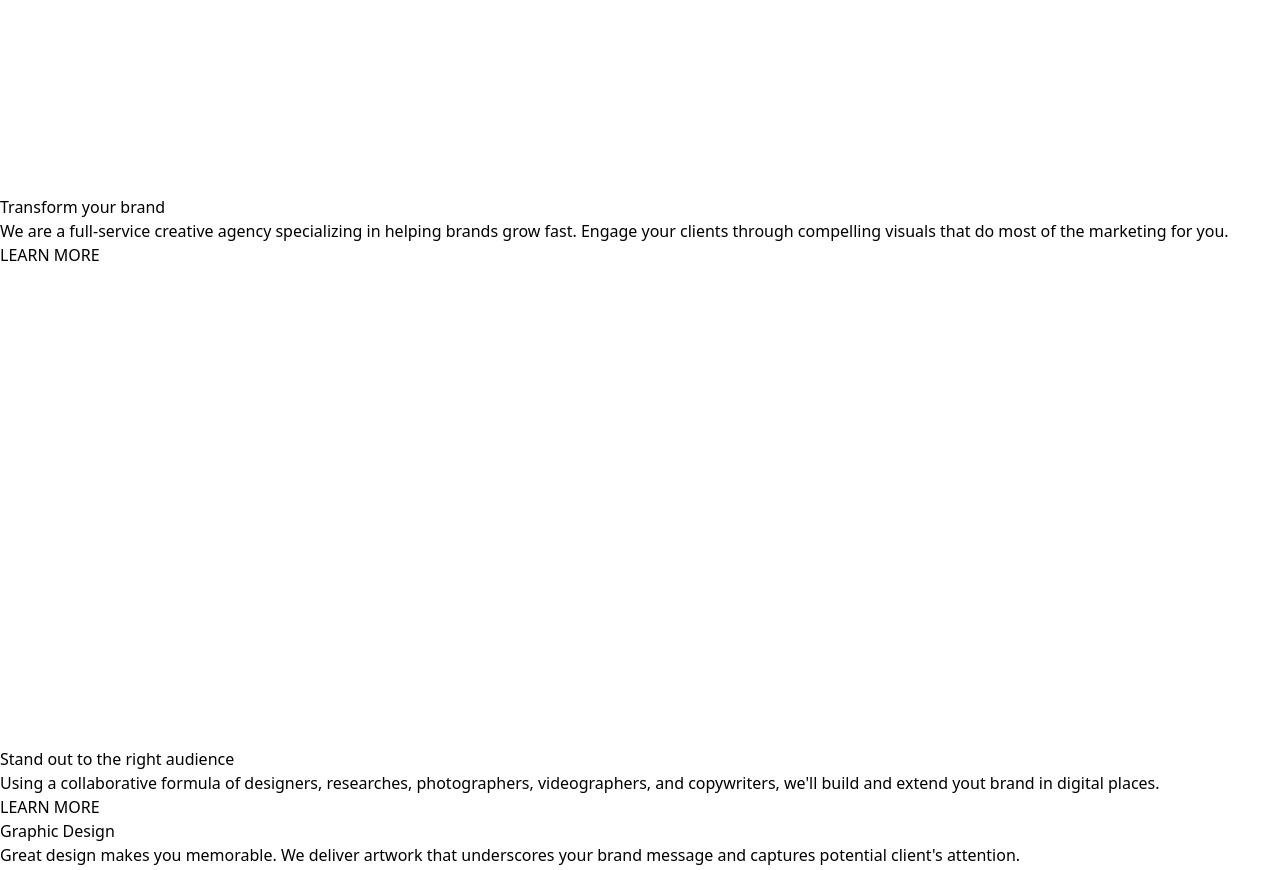
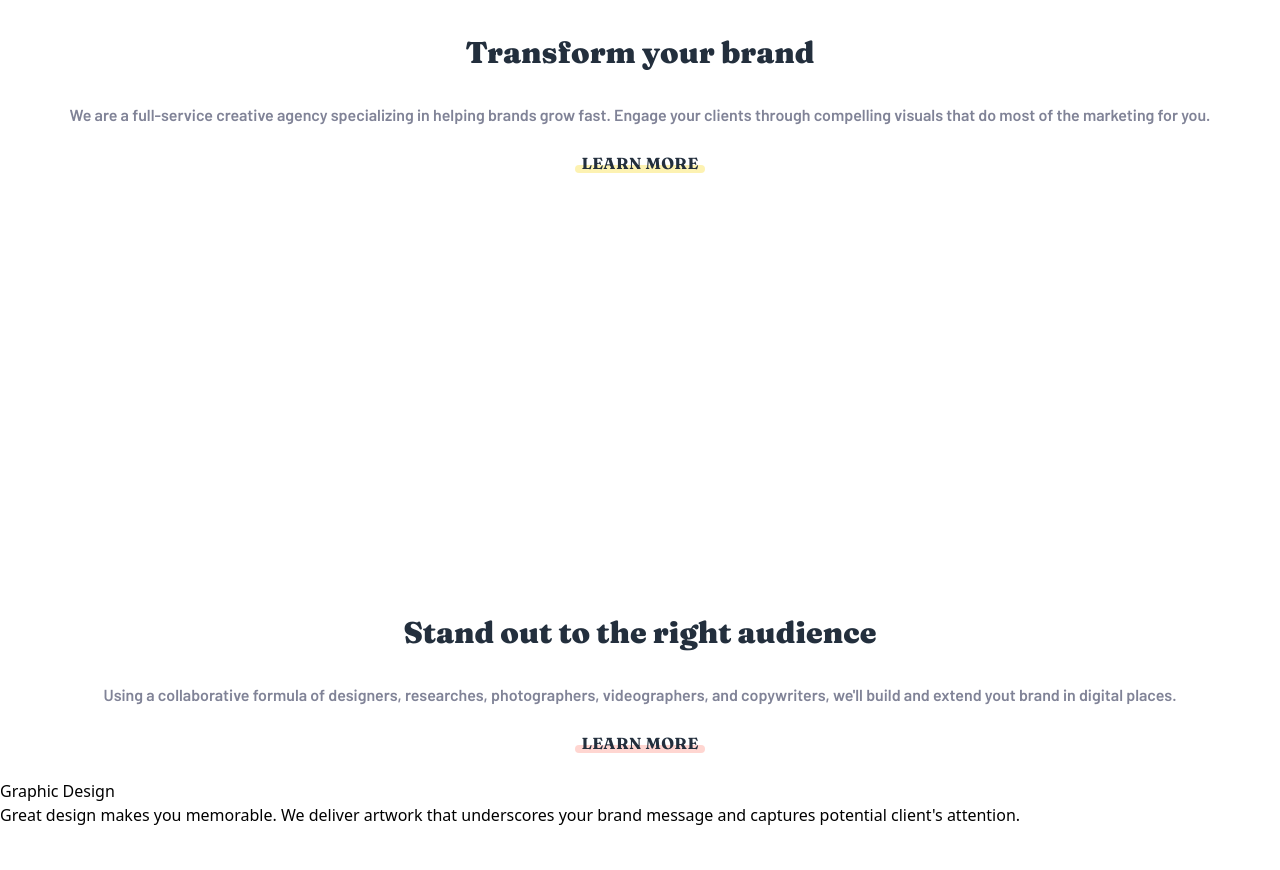
Before and after one commit to DenilDenilson/sunnySideLandingPage, a website: page public/index.html in a window 1280 px wide. Shown: the part 893-1763 px from the top of the page. Drawn offline with Linux system fonts and the light colour scheme.

Commit message:
Modificando hasta que tuve que ir a Mega a recoger el army bom de mi hermana, continuo al rato, 4 secciones estilizafas

```diff
--- a/public/index.html
+++ b/public/index.html
@@ -12,23 +12,36 @@
     <title>Fruits</title>
 </head>
 <body>
-    <header class="w-screen h-[38rem] bg-image-header bg-cover bg-no-repeat bg-center">
-        <span>sunnyside</span>
-        <h1>We are creatives</h1>
-        <img src="../images/icon-hamburger.svg" alt="Menu despegable">
+    <header class="flex flex-col w-screen h-[38rem] bg-image-header bg-cover bg-no-repeat bg-center relative">
+        <div class="flex justify-between px-5 py-5 items-center">
+            <span class="text-white font-Barlow font-semibold text-2xl">sunnyside</span>
+            <img class="w-[24px] h-[18px]" src="../images/icon-hamburger.svg" alt="Menu despegable">
+        </div>
+        <h1 class="m-auto text-white font-Fraunces text-5xl text-center tracking-widest pb-60">WE ARE CREATIVES</h1>
+        <img class="w-[36px] h-[114px] absolute left-0 right-0 top-80 m-auto" src="../images/icon-arrow-down.svg" alt="">
     </header>
     <main>
-        <section class="w-screen h-[30rem] bg-image-transform bg-cover bg-no-repeat bg-center"></section>
+        <section class="h-[18rem] bg-image-transform bg-cover bg-no-repeat bg-center"></section>
         <section>
-            <h2>Transform your brand</h2>
-            <p>We are a full-service creative agency specializing in helping brands grow fast. Engage your clients through compelling visuals that do most of the marketing for you.</p>
-            <span>LEARN MORE</span>
+            <h2 class="text-center font-Fraunces font-black text-3xl px-8 py-8 text-Very-dark-desaturated-blue">Transform your brand</h2>
+            <p class="px-8 text-center font-Barlow text-Dark-grayish-blue">We are a full-service creative agency specializing in helping brands grow fast. Engage your clients through compelling visuals that do most of the marketing for you.</p>
+            <div class="relative py-2">
+                <p class="text-center py-4 font-Fraunces text-Very-dark-desaturated-blue tracking-wide relative z-20">
+                    LEARN MORE
+                </p>
+                <div class="w-[130px] m-auto h-2 bg-Yellow absolute left-0 right-0 m-auto bottom-[26px] z-10 rounded-md opacity-30"></div>
+            </div>
         </section>
-        <section class="w-screen h-[30rem] bg-image-stand-out bg-cover bg-no-repeat bg-center"></section>
+        <section class="h-[24rem] bg-image-stand-out bg-cover bg-no-repeat bg-center"></section>
         <section>
-            <h2>Stand out to the right audience</h2>
-            <p>Using a collaborative formula of designers, researches, photographers, videographers, and copywriters, we'll build and extend yout brand in digital places.</p>
-            <span>LEARN MORE</span>
+            <h2 class="text-center font-Fraunces font-black text-3xl px-8 py-8 text-Very-dark-desaturated-blue">Stand out to the right audience</h2>
+            <p class="px-8 text-center font-Barlow text-Dark-grayish-blue">Using a collaborative formula of designers, researches, photographers, videographers, and copywriters, we'll build and extend yout brand in digital places.</p>
+            <div class="relative py-2">
+                <p class="text-center py-4 font-Fraunces text-Very-dark-desaturated-blue tracking-wide relative z-20">
+                    LEARN MORE
+                </p>
+                <div class="w-[130px] m-auto h-2 bg-Soft-red absolute left-0 right-0 m-auto bottom-[26px] z-10 rounded-md opacity-30"></div>
+            </div>
         </section>
         <section class="w-screen h-[30rem] bg-image-graphic-design bg-cover bg-no-repeat bg-center">
             <h2>Graphic Design</h2>
```
Also changed, not shown: dist/output.css.
